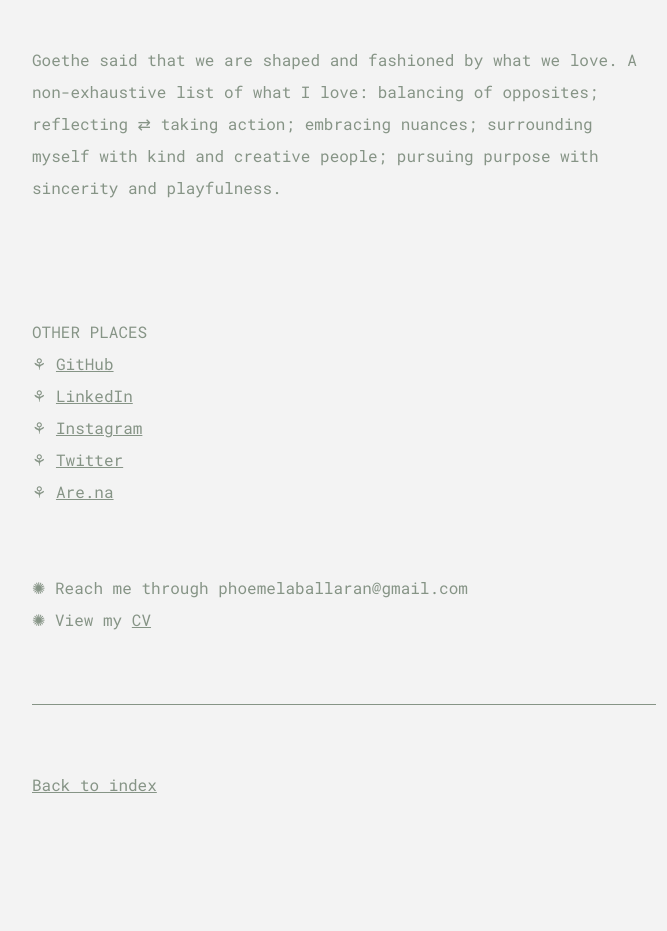
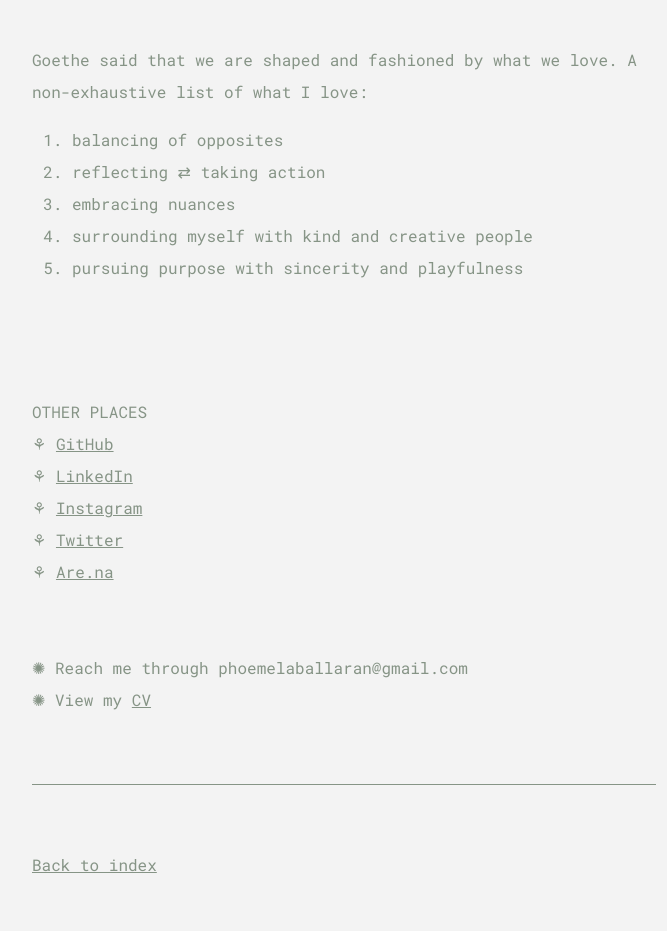
Before and after one commit to phoemelaballaran/phoemelaballaran.github.io, a Jekyll site: the page built from about.md, in a window 1280 px wide. Shown: the part 898-1829 px from the top of the page, without its empty margins (88-755 px from the left). Built offline with Jekyll 4.4.1, drawn with Linux system fonts in a browser that asks for light colours; before the commit the page ends 1749 px from its top, so only the background shows below that.

Commit message:
Update about.md

```diff
--- a/about.md
+++ b/about.md
@@ -7,10 +7,14 @@ permalink: /about/
 <br>
 <p align="center"><img class=small src="https://raw.githubusercontent.com/phoemelaballaran/imagedb/main/about/portrait.png"/></p>
 <br>
-<p>
-  Goethe said that we are shaped and fashioned by what we love. A non-exhaustive list of what I love: balancing of opposites;
-  reflecting ⇄ taking action; embracing nuances; surrounding myself with kind and creative people; pursuing purpose with sincerity and playfulness.
-</p>
+<p>Goethe said that we are shaped and fashioned by what we love. A non-exhaustive list of what I love:</p>
+<ol>
+  <li>balancing of opposites</li>
+  <li>reflecting ⇄ taking action</li>
+  <li>embracing nuances</li>
+  <li>surrounding myself with kind and creative people</li>
+  <li>pursuing purpose with sincerity and playfulness</li>
+</ol>
 <br>
 <br>
 <br>OTHER PLACES
```
